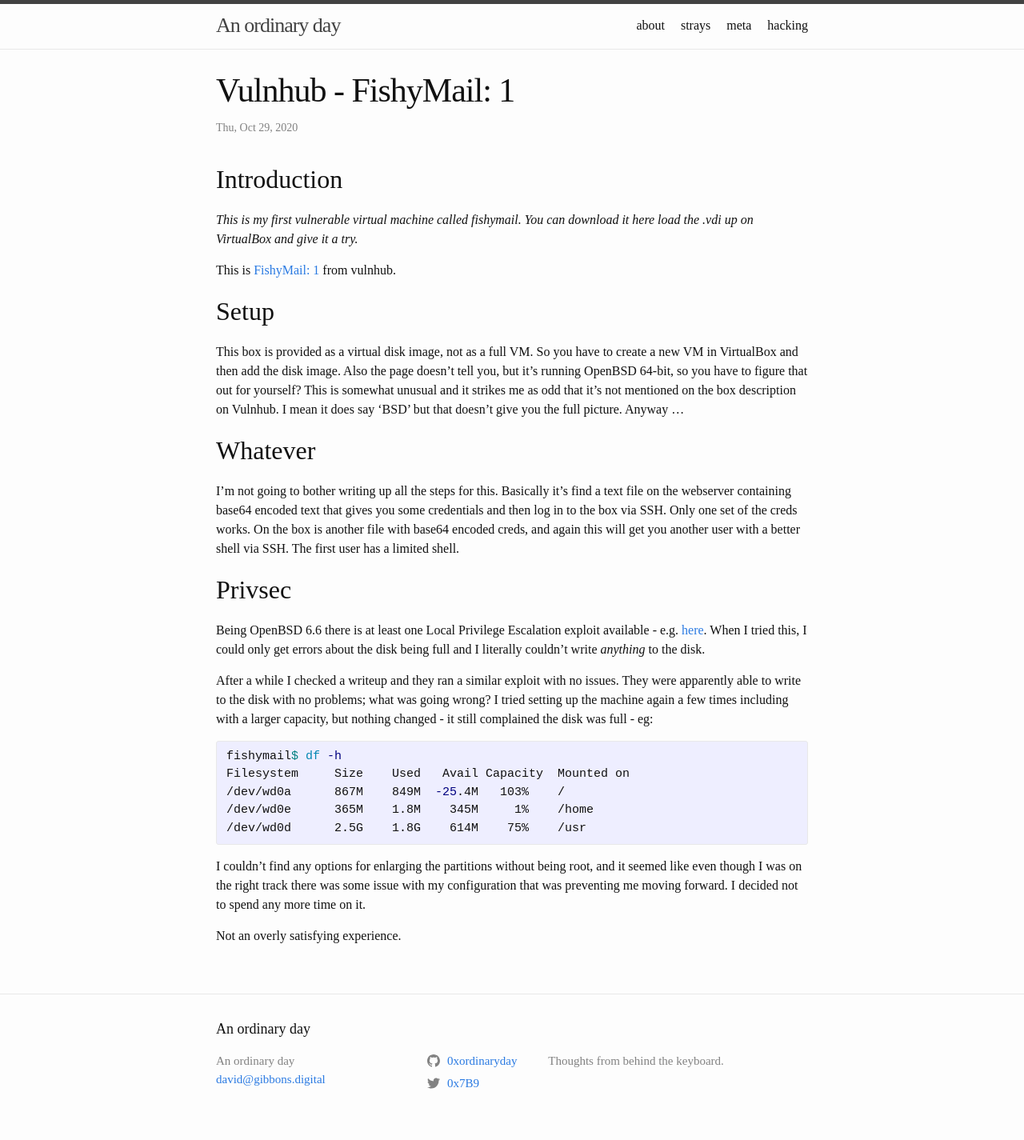
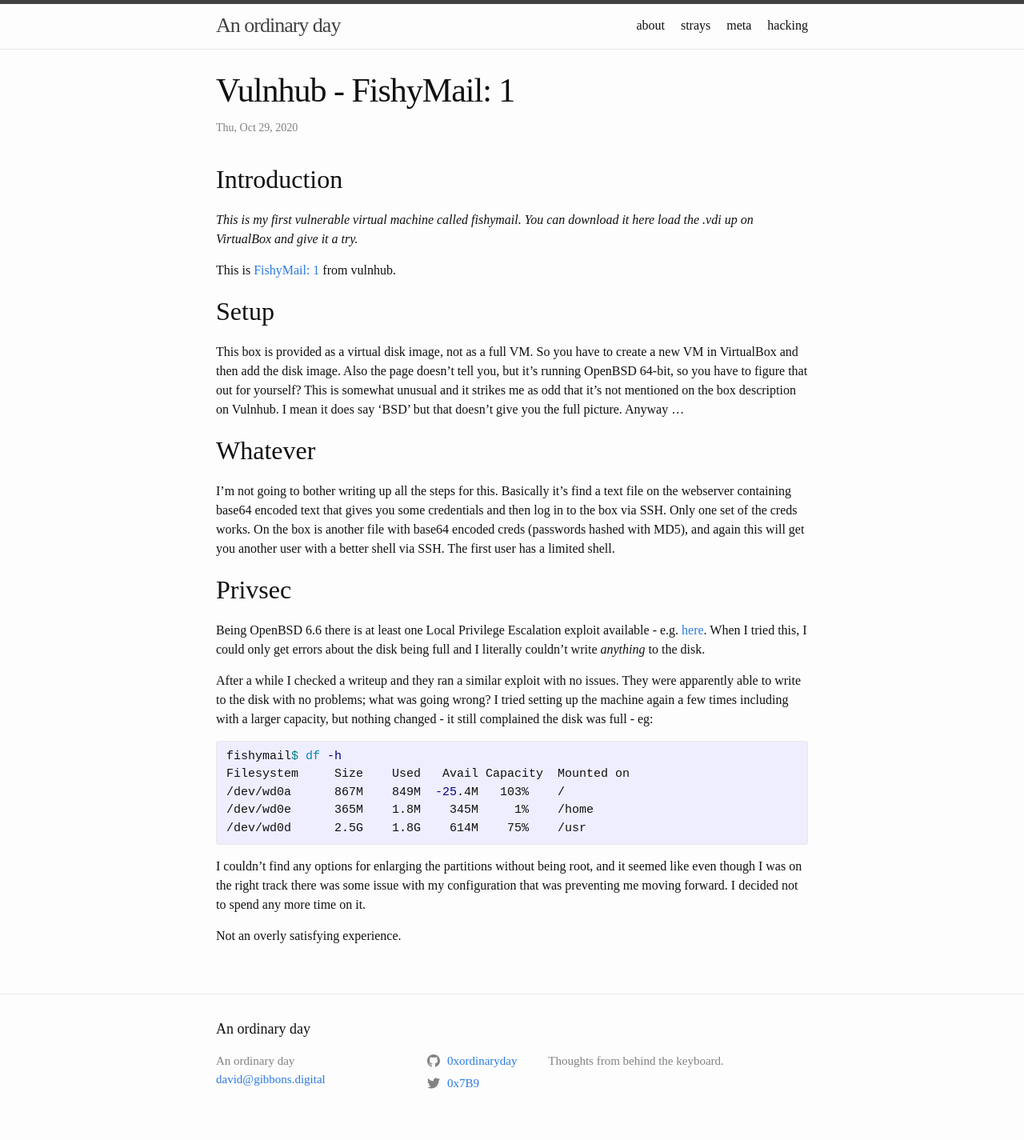
Before and after one commit to 0xordinaryday/blog, a Jekyll site: the page built from hacking/_posts/2020-10-29-fishy.md, in a window 1280 px wide. Shown: the whole page at 80% size. Built offline with Jekyll 4.4.1, drawn with Linux system fonts in a browser that asks for light colours.

Commit message:
Minor edit

```diff
--- a/hacking/_posts/2020-10-29-fishy.md
+++ b/hacking/_posts/2020-10-29-fishy.md
@@ -14,7 +14,7 @@
 This box is provided as a virtual disk image, not as a full VM. So you have to create a new VM in VirtualBox and then add the disk image. Also the page doesn't tell you, but it's running OpenBSD 64-bit, so you have to figure that out for yourself? This is somewhat unusual and it strikes me as odd that it's not mentioned on the box description on Vulnhub. I mean it does say 'BSD' but that doesn't give you the full picture. Anyway ...
 
 ## Whatever
-I'm not going to bother writing up all the steps for this. Basically it's find a text file on the webserver containing base64 encoded text that gives you some credentials and then log in to the box via SSH. Only one set of the creds works. On the box is another file with base64 encoded creds, and again this will get you another user with a better shell via SSH. The first user has a limited shell.
+I'm not going to bother writing up all the steps for this. Basically it's find a text file on the webserver containing base64 encoded text that gives you some credentials and then log in to the box via SSH. Only one set of the creds works. On the box is another file with base64 encoded creds (passwords hashed with MD5), and again this will get you another user with a better shell via SSH. The first user has a limited shell.
 
 ## Privsec
 Being OpenBSD 6.6 there is at least one Local Privilege Escalation exploit available - e.g. [here](https://seclists.org/bugtraq/2019/Dec/25). When I tried this, I could only get errors about the disk being full and I literally couldn't write *anything* to the disk.
```
